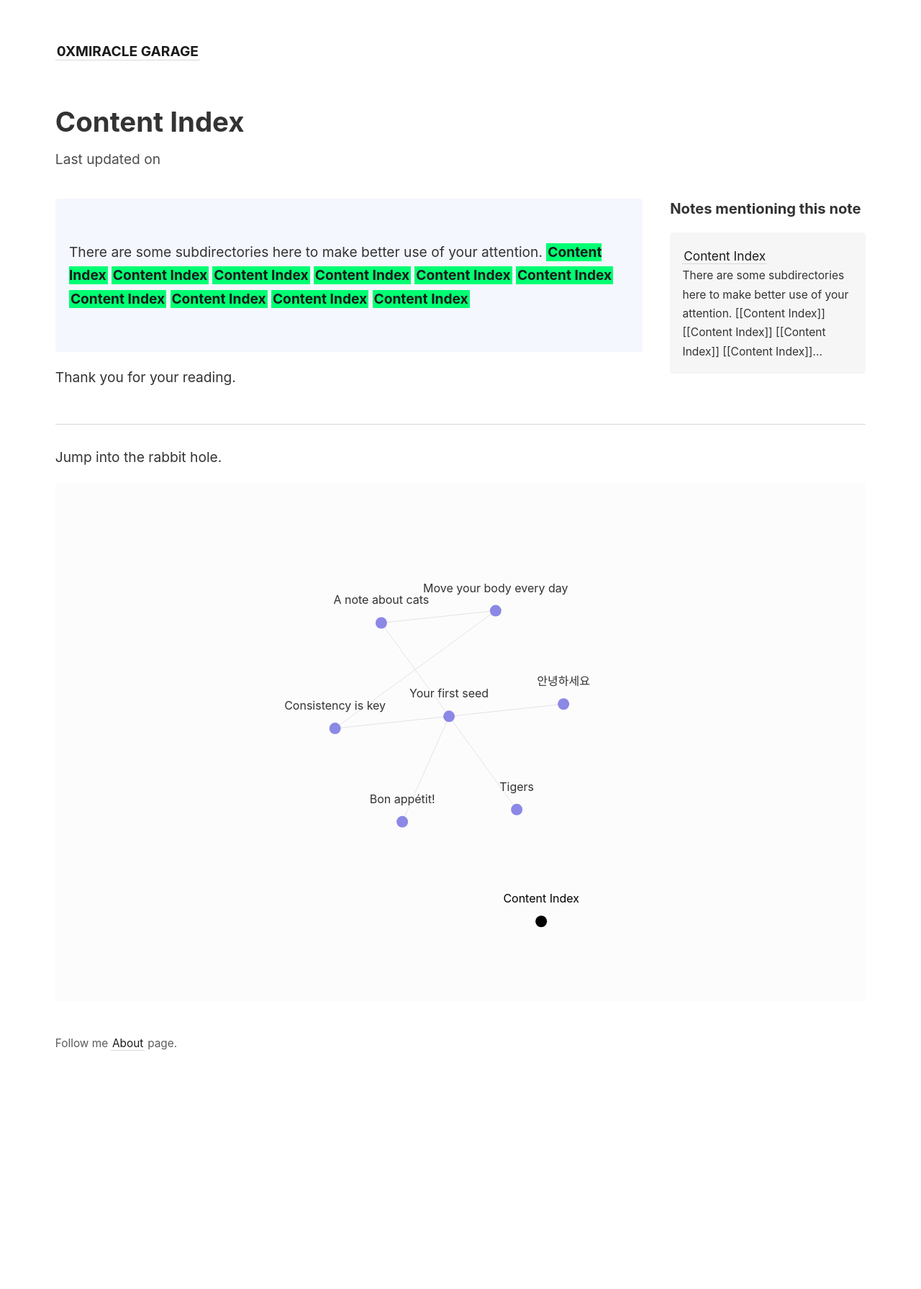
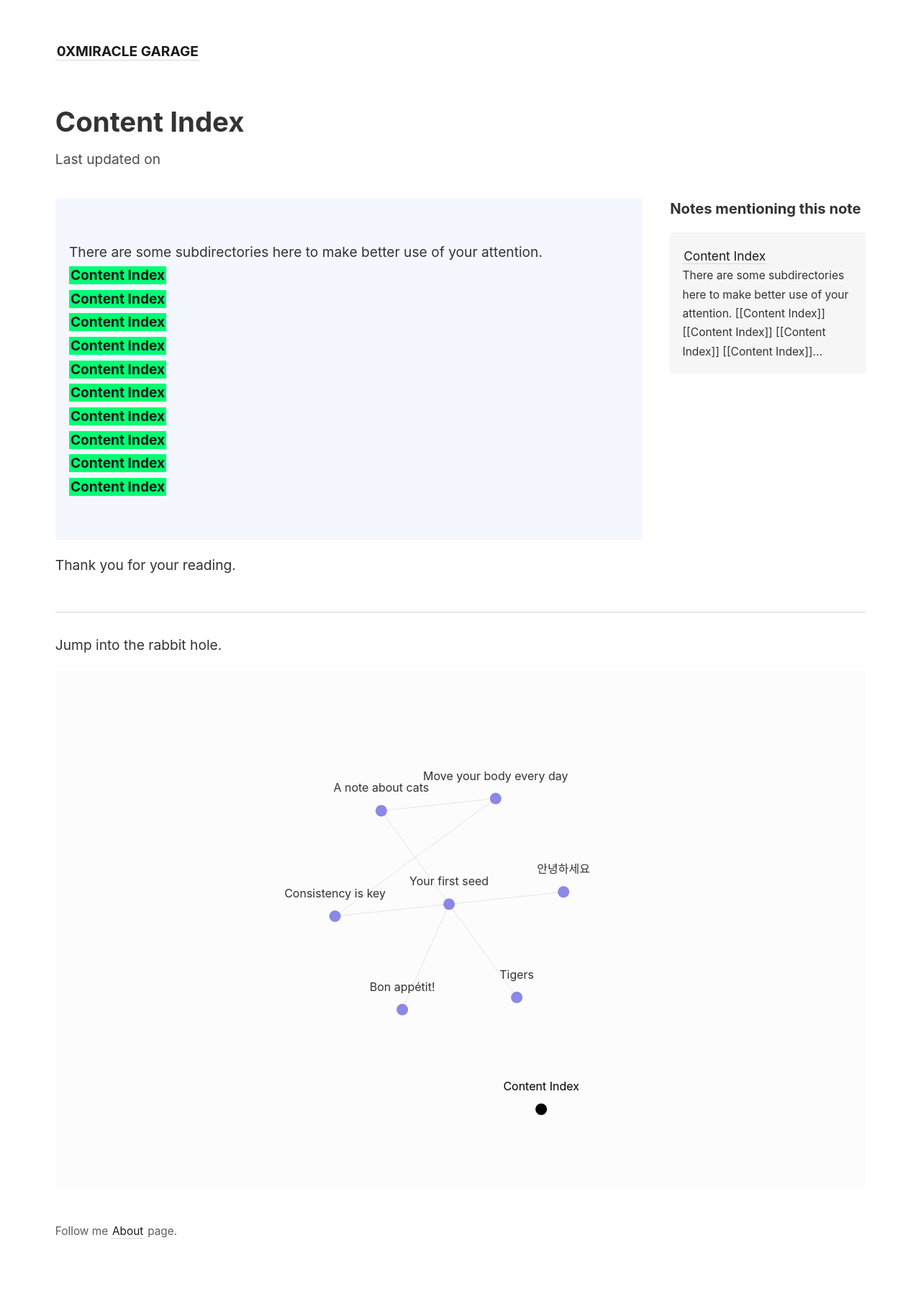
Before and after one commit to lkyxuan/bbbblog, a Jekyll site: the page built from _notes/Index/Content Index.md, in a window 1280 px wide. Shown: the whole page at 72% size. Built offline with Jekyll 4.4.1, drawn with Linux system fonts in a browser that asks for light colours; before the commit the page ends 1529 px from its top, so only the background shows below that.

Commit message:
vault backup: 2023-07-14 05:30:43
Affected files:
_notes/Index/Content Index.md

```diff
--- a/_notes/Index/Content Index.md
+++ b/_notes/Index/Content Index.md
@@ -2,15 +2,15 @@
 title: Content Index
 ---
 <p style="padding: 3em 1em; background: #f5f7ff; border-radius: 4px;">
-  There are some subdirectories here to make better use of your attention.
-  <span style="font-weight: bold">[[Content Index]]</span>
-  <span style="font-weight: bold">[[Content Index]]</span>
-  <span style="font-weight: bold">[[Content Index]]</span>
-  <span style="font-weight: bold">[[Content Index]]</span>
-  <span style="font-weight: bold">[[Content Index]]</span>
-  <span style="font-weight: bold">[[Content Index]]</span>
-  <span style="font-weight: bold">[[Content Index]]</span>
-  <span style="font-weight: bold">[[Content Index]]</span>
-  <span style="font-weight: bold">[[Content Index]]</span>
-  <span style="font-weight: bold">[[Content Index]]</span>
+  There are some subdirectories here to make better use of your attention. <br>
+  <span style="font-weight: bold">[[Content Index]]</span><br>
+  <span style="font-weight: bold">[[Content Index]]</span><br>
+  <span style="font-weight: bold">[[Content Index]]</span><br>
+  <span style="font-weight: bold">[[Content Index]]</span><br>
+  <span style="font-weight: bold">[[Content Index]]</span><br>
+  <span style="font-weight: bold">[[Content Index]]</span><br>
+  <span style="font-weight: bold">[[Content Index]]</span><br>
+  <span style="font-weight: bold">[[Content Index]]</span><br>
+  <span style="font-weight: bold">[[Content Index]]</span><br>
+  <span style="font-weight: bold">[[Content Index]]</span><br>
 </p>
```
